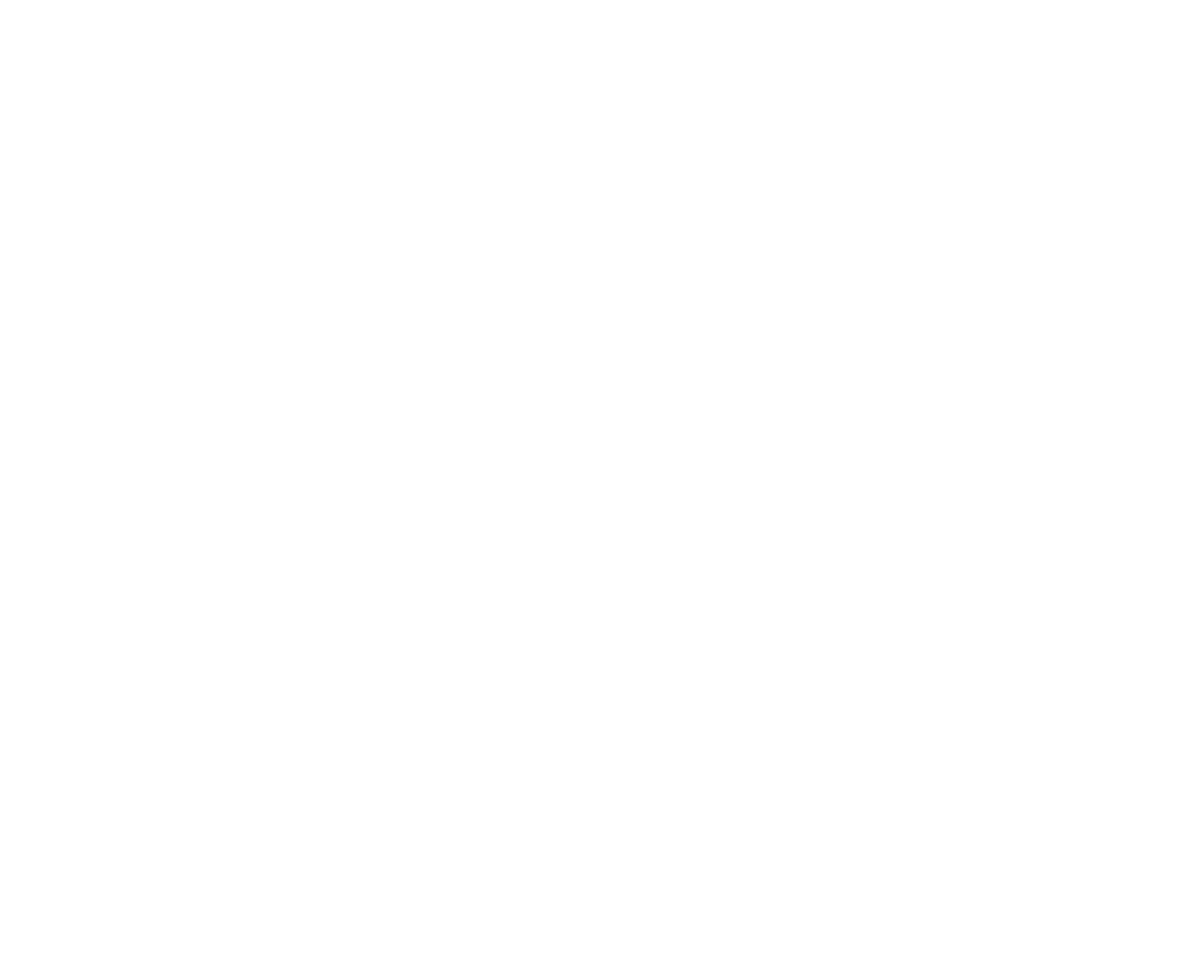
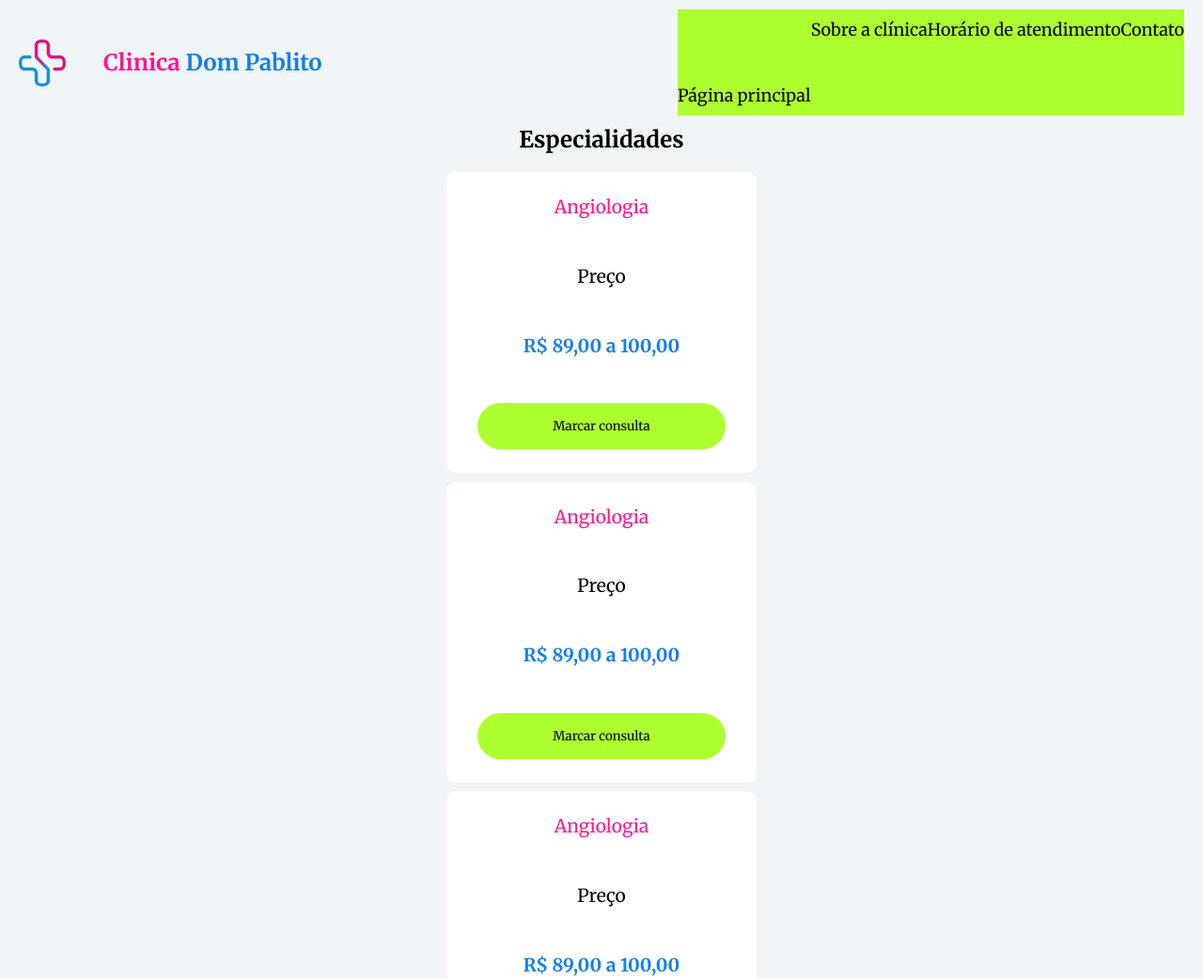
Before and after one commit to devpabloh/Projeto_clinica_medica_dio.io, a plain HTML site: page index.html in a window 1280 px wide. Shown: the top 1042 px of the page at 94% size. Before the commit the page ends 800 px from the top, so only its background shows below. Drawn offline with Linux system fonts and the light colour scheme.

Commit message:
atualização

```diff
--- /dev/null
+++ b/Assets/CSS/Global.css
@@ -0,0 +1,8 @@
+*{
+    margin: 0;
+    padding: 0;
+    border: 0;
+    list-style-type: none;
+    box-sizing: border-box;
+    font-family: "Merriweather", serif;
+}
--- /dev/null
+++ b/Assets/CSS/styles.css
@@ -0,0 +1,183 @@
+/* Mobile First */
+
+body{
+    background-color: #F0F5F7;
+}
+
+.container_menu{
+    display: flex;
+    align-items: center;
+    justify-content: space-between;
+    padding: 10px 20px;
+    position: relative;
+
+}
+
+.container_logo{
+    display: flex;
+    align-items: center;
+    flex-direction: row;
+    gap: 2.5em;
+    z-index: 2;
+}
+
+.container_logo h1{
+    color: deeppink;
+}
+
+.container_logo span{
+    color: rgb(19, 127, 234);
+}
+
+.logo_menu{
+    height: 50px;
+    cursor: pointer; /* Adicionamos um cursor ponteiro para demonstrar que é clicável */
+    z-index: 2; /* colocamos para que a logo fique em cima do menu */
+    border-radius: 50%;
+}
+
+.menu_hamburguer{
+    display: flex;
+    flex-direction: column;
+    cursor: pointer; /* Adicionamos um cursor ponteiro para demonstrar que é clicável */
+    z-index: 2;
+}
+
+.menu_hamburguer .bar{
+    width: 25px;
+    height: 3px;
+    margin: 4px 0;
+    transition: .4s;
+}
+
+.container_nav{
+    display: flex;
+    flex-direction: column;
+    flex-wrap: wrap;
+    margin: 0;
+    padding: 0;
+    position: absolute;
+    left: 0; /* Para deixar a posição do menu do lado esquerdo */
+    top: 0;
+    height: 148vh;
+    width: 50%; /* Aqui podemos colocar a largura que queremos na parte da navegação */
+    background-color: greenyellow;
+    transform: translatex(-100%); /* Esse códgio é para a gente esconder o menu a esquerda da tela */
+    transition: transform 0.3s ease-in-out;
+    z-index: 1;
+}
+
+.container_nav li:nth-child(1){
+    margin-top: 5em;
+}
+
+.container_nav li{
+    margin: 10px 0;
+    text-align: center;
+    cursor: pointer;
+}
+
+.container_nav li:hover{
+    background-color: rgb(140, 214, 28);
+    border-radius: .5em;
+}
+
+.container_nav a{
+    color: black;
+    text-decoration: none;
+    font-size: 18px;
+}
+
+/* Animação para icone de hamburguer */
+
+.menu_hamburguer.toggle .bar:nth-child(1){
+    transform: rotate(-45deg) translate(-5px,6px);
+}
+
+.menu_hamburguer.toggle .bar:nth-child(2){
+    opacity: 0;
+}
+
+.menu_hamburguer.toggle .bar:nth-child(3){
+    transform: rotate(45deg) translate(-5px,-6px);
+}
+
+.container_nav.active{
+    transform: translatex(0);
+    box-shadow: 7px 4px 9px 0px rgba(0,0,0,0.58);
+    -webkit-box-shadow: 7px 4px 9px 0px rgba(0,0,0,0.58);
+    -moz-box-shadow: 7px 4px 9px 0px rgba(0,0,0,0.58);
+    z-index: 1;
+
+}
+
+body h1{
+    text-align: center;
+}
+
+.container_especialidades {
+    display: flex;
+    flex-direction: column;
+    align-items: center;
+}
+
+.list_especialidades{
+    border-radius: .8em;
+}
+
+.container_especialidades h2{
+    margin-bottom: .8em;
+}
+
+.container_especialidades h2{
+    text-align: center;
+
+}
+
+div.especialidade{
+    display: flex;
+    justify-content: space-around;
+    align-items: center;
+    flex-direction: column;
+    background-color: #FFF;
+    width: 330px;
+    height: 40vh;
+    border-radius: .5em;
+    margin-bottom: .5em;
+    font-size: 1.2em;
+}
+
+div.especialidade a{
+    text-decoration: none;
+}
+
+div.especialidade p strong{
+    color: rgb(19, 127, 234);
+}
+
+div.especialidade a{
+    color: deeppink;
+
+}
+
+.button_consulta{
+    background-color: greenyellow;
+    border-radius: 2em;
+    width: 80%;
+    padding: 1.2em;
+}
+
+@media (min-width: 769px) {
+    .menu_hamburguer{
+        display: none;
+    }
+
+    .container_nav{
+        display: flex;
+        flex-direction: row;
+        position: static;
+        height: auto;
+        width: auto;
+        transform: none;
+    }
+}
--- /dev/null
+++ b/Assets/Javascript/script.js
@@ -0,0 +1,12 @@
+function toggleMenu(){
+    document.getElementById("menu-toggle").classList.toggle("toggle");
+    document.getElementById("nav-links").classList.toggle("active");
+}
+
+document.getElementById("menu-toggle").addEventListener("click", toggleMenu);
+
+//adiciona um evento de clique á logo para alternar o menu
+document.getElementById("logo-click").addEventListener("click", function(){
+        toggleMenu(); //fecha o menu se estiver aberto
+
+})
--- a/index.html
+++ b/index.html
@@ -4,8 +4,69 @@
     <meta charset="UTF-8">
     <meta name="viewport" content="width=device-width, initial-scale=1.0">
     <title>Clinica médica Dom Pablito</title>
+    <link rel="shortcut icon" href="Assets/logo/Logo_clinica.png" type="image/x-icon">
+    <!-- CSS -->
+     <link rel="stylesheet" href="Assets/CSS/Global.css">
+     <link rel="stylesheet" href="Assets/CSS/styles.css">
+
+     <!-- font-family: "Merriweather", serif; -->
+     <link rel="preconnect" href="https://fonts.googleapis.com">
+     <link rel="preconnect" href="https://fonts.gstatic.com" crossorigin>
+     <link href="https://fonts.googleapis.com/css2?family=Kanit:ital,wght@0,100;0,200;0,300;0,400;0,500;0,600;0,700;0,800;0,900;1,100;1,200;1,300;1,400;1,500;1,600;1,700;1,800;1,900&family=Merriweather:ital,wght@0,300;0,400;0,700;0,900;1,300;1,400;1,700;1,900&display=swap" rel="stylesheet">
+
 </head>
 <body>
+    <header>
+        <nav class="container_menu">
+            <div class="container_logo">
+                <img src="Assets/logo/Logo_clinica.png" alt="Logo da clinica Dom Pablito" class="logo_menu" id="logo-click">
+                <h1>Clinica <span>Dom Pablito</span></h1>
+            </div>
+            <div class="menu_hamburger" id="menu-toggle">
+                <div class="bar"></div>
+                <div class="bar"></div>
+                <div class="bar"></div>
+            </div>
+            <ul class="container_nav" id="nav-links">
+               <li><a href="#">Página principal</a></li>
+               <li><a href="#">Sobre a clínica</a></li>
+               <li><a href="#">Horário de atendimento</a></li>
+               <li><a href="#">Contato</a></li>
+            </ul>
+        </nav>
+    </header>
+    <main>
 
+        <section class="container_especialidades">
+            <h2>Especialidades</h2>
+            <article class="list_especialidades">
+                <div class="especialidade">
+                    <a href="">Angiologia</a>
+                    <p>Preço</p>
+                    <p><strong>R$ 89,00 a 100,00</strong></p>
+                    <button class="button_consulta">Marcar consulta</button>
+                </div>
+                <div class="especialidade">
+                    <a href="">Angiologia</a>
+                    <p>Preço</p>
+                    <p><strong>R$ 89,00 a 100,00</strong></p>
+                    <button class="button_consulta">Marcar consulta</button>
+                </div>
+                <div class="especialidade">
+                    <a href="">Angiologia</a>
+                    <p>Preço</p>
+                    <p><strong>R$ 89,00 a 100,00</strong></p>
+                    <button class="button_consulta">Marcar consulta</button>
+                </div>
+            </article>
+
+        </section>
+
+
+    </main>
+    <footer>
+
+    </footer>
+    <script src="Assets/Javascript/script.js"></script>
 </body>
 </html>
```
Also changed, not shown: 1 other file.
